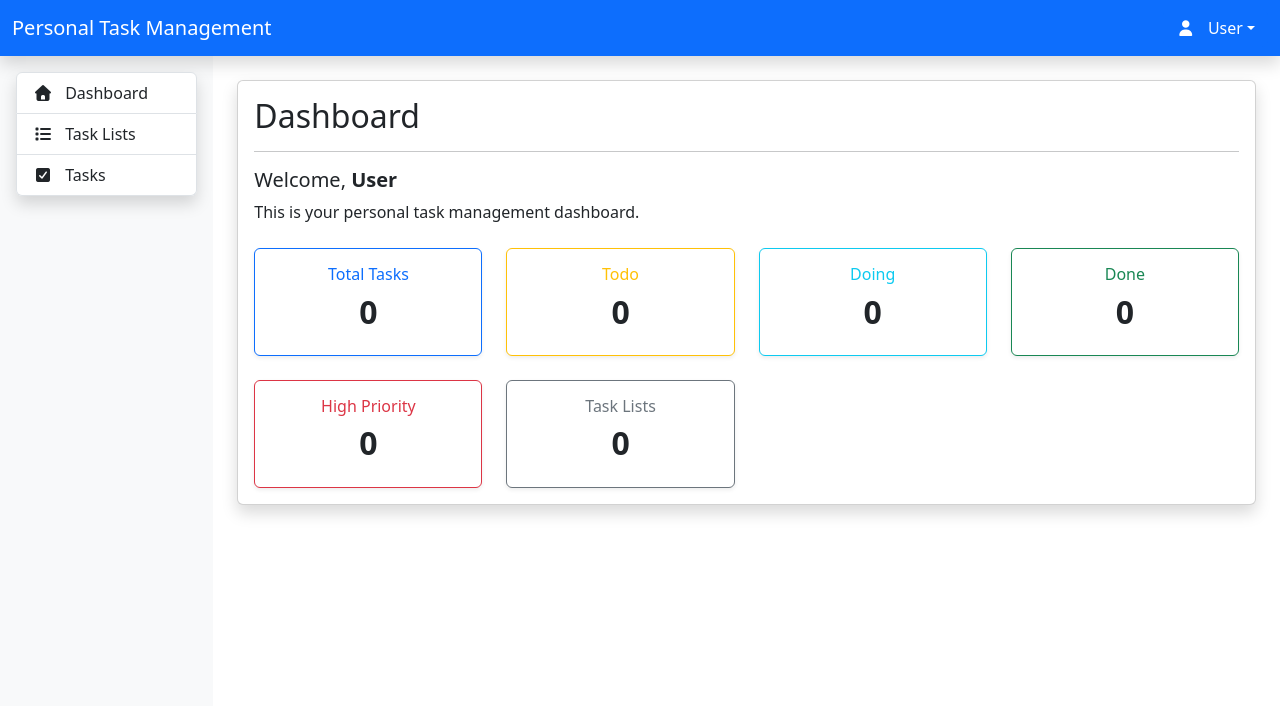
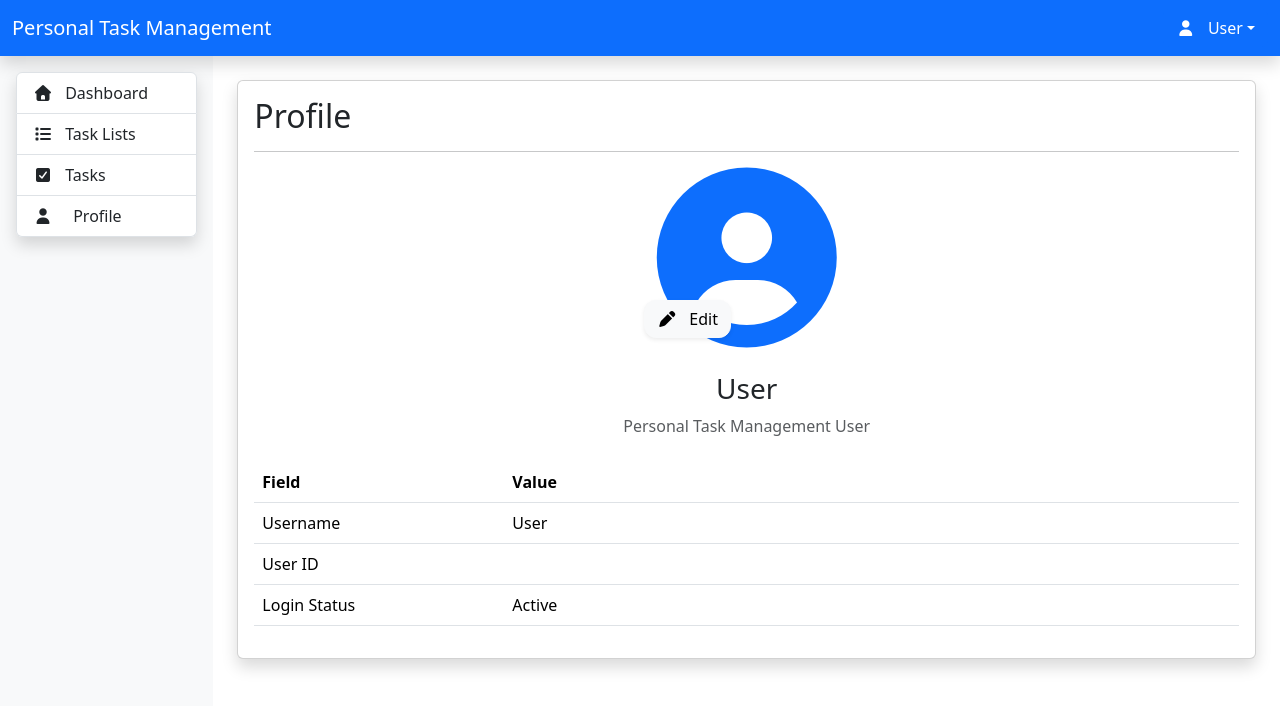
Before and after one commit to tuongb2306692/Project_TaskManagementWebsite-C-ng-ngh-d-ch-v-Web-, a Vue app in the folder frontend-spa/: page /profile in a window 1280 px wide. Before the commit this address led to /dashboard. Shown: the top 706 px of the page. Built offline with nearby package versions, Linux system fonts and the light colour scheme; no server answers; sample sign-in values are in the browser's storage.

Commit message:
Implement polling for realtime updates

```diff
--- a/frontend-spa/src/components/AppSidebar.vue
+++ b/frontend-spa/src/components/AppSidebar.vue
@@ -29,5 +29,16 @@ import { RouterLink } from "vue-router";
       Tasks
     </RouterLink>
 
+    <li class="list-group-item">
+  <RouterLink
+    to="/profile"
+    class="text-decoration-none text-dark d-block"
+  >
+    <i class="fas fa-user me-3"></i>
+
+    Profile
+  </RouterLink>
+</li>
+
   </div>
 </template>
--- a/frontend-spa/src/router/index.js
+++ b/frontend-spa/src/router/index.js
@@ -53,6 +53,11 @@ const routes = [
         name: "tasks",
         component: () => import("@/views/TasksView.vue"),
       },
+      {
+        path: "profile",
+        name: "profile",
+        component: () => import("@/views/ProfileView.vue"),
+      },
     ],
   },
 
--- /dev/null
+++ b/frontend-spa/src/views/ProfileView.vue
@@ -0,0 +1,172 @@
+<script setup>
+import { ref, onMounted } from "vue";
+import { useUserStore } from "@/stores/user.store";
+
+const userStore = useUserStore();
+const avatar = ref("");
+const avatarInput = ref(null);
+
+
+onMounted(() => {
+  const savedAvatar = localStorage.getItem("avatar");
+
+  if (savedAvatar) {
+    avatar.value = savedAvatar;
+  }
+});
+
+const uploadAvatar = (event) => {
+  const file = event.target.files[0];
+
+  if (!file) return;
+
+  const reader = new FileReader();
+
+  reader.onload = () => {
+    avatar.value = reader.result;
+
+    localStorage.setItem(
+      "avatar",
+      reader.result
+    );
+  };
+
+  reader.readAsDataURL(file);
+};
+
+const openFilePicker = () => {
+  avatarInput.value.click();
+};
+
+</script>
+
+<template>
+  <div class="card shadow">
+
+    <div class="card-body">
+
+      <h2>Profile</h2>
+
+      <hr>
+
+      <div class="text-center mb-4">
+
+        <div class="mb-4">
+
+  <div class="position-relative d-inline-block">
+
+    <img
+      v-if="avatar"
+      :src="avatar"
+      class="rounded-circle shadow border"
+      width="180"
+      height="180"
+      style="object-fit: cover;"
+    />
+
+    <i
+      v-else
+      class="fas fa-user-circle text-primary"
+      style="font-size: 180px;"
+    ></i>
+
+    <button
+      class="btn btn-light shadow-sm position-absolute"
+      style="
+        bottom: 10px;
+        left: 10px;
+        border-radius: 12px;
+      "
+      @click="openFilePicker"
+    >
+      <i class="fas fa-pen me-2"></i>
+
+      Edit
+    </button>
+
+    <input
+      ref="avatarInput"
+      type="file"
+      accept="image/*"
+      class="d-none"
+      @change="uploadAvatar"
+    />
+
+  </div>
+
+</div>
+
+        <h3 class="mt-3">
+          {{ userStore.username }}
+        </h3>
+
+        <p class="text-muted">
+          Personal Task Management User
+        </p>
+
+      </div>
+
+      <table class="table">
+
+  <thead>
+
+    <tr>
+
+      <th width="250">
+        Field
+      </th>
+
+      <th>
+        Value
+      </th>
+
+    </tr>
+
+  </thead>
+
+  <tbody>
+
+    <tr>
+
+      <td>
+        Username
+      </td>
+
+      <td>
+        {{ userStore.username }}
+      </td>
+
+    </tr>
+
+    <tr>
+
+      <td>
+        User ID
+      </td>
+
+      <td>
+        {{ userStore.user?.user_id }}
+      </td>
+
+    </tr>
+
+    <tr>
+
+      <td>
+        Login Status
+      </td>
+
+      <td>
+        Active
+      </td>
+
+    </tr>
+
+  </tbody>
+
+</table>
+
+    </div>
+
+  </div>
+</template>
--- a/frontend-spa/src/views/TasksView.vue
+++ b/frontend-spa/src/views/TasksView.vue
@@ -1,12 +1,18 @@
 <script setup>
-import { ref, onMounted } from "vue";
+import {
+  ref,
+  onMounted,
+  onUnmounted,
+} from "vue";
+
 import * as bootstrap from "bootstrap";
 
 import ListService from "@/services/list.service";
-
 import { useTaskStore } from "@/stores/task.store";
 
 const taskStore = useTaskStore();
+
+let polling = null;
 
 const taskLists = ref([]);
 
@@ -76,12 +82,15 @@ const createTask = async () => {
 
   try {
     await taskStore.createTask(newTask.value);
+
     createTaskModal.hide();
+
     document.body.classList.remove("modal-open");
 
-document
-  .querySelectorAll(".modal-backdrop")
-  .forEach((el) => el.remove());
+    document
+      .querySelectorAll(".modal-backdrop")
+      .forEach((el) => el.remove());
+
     newTask.value = {
       tl_id: "",
       task_title: "",
@@ -113,12 +122,9 @@ const openEditModal = (task) => {
       : "",
   };
 
-  const modal = new bootstrap.Modal(
-    document.getElementById("editTaskModal")
-  );
+  editTaskModal.show();
+};
 
-  modal.show();
-};
 const updateTask = async () => {
   if (!editTask.value.task_title.trim()) {
     alert("Please enter task title.");
@@ -133,14 +139,24 @@ const updateTask = async () => {
       {
         tl_id: editTask.value.tl_id,
         task_title: editTask.value.task_title,
-        task_description: editTask.value.task_description,
-        task_priority: editTask.value.task_priority,
-        task_status: editTask.value.task_status,
-        task_due_date: editTask.value.task_due_date,
+        task_description:
+          editTask.value.task_description,
+        task_priority:
+          editTask.value.task_priority,
+        task_status:
+          editTask.value.task_status,
+        task_due_date:
+          editTask.value.task_due_date,
       }
     );
 
     editTaskModal.hide();
+
+    document.body.classList.remove("modal-open");
+
+    document
+      .querySelectorAll(".modal-backdrop")
+      .forEach((el) => el.remove());
   } catch (error) {
     alert(
       error.response?.data?.message ||
@@ -171,9 +187,9 @@ const deleteTask = async (id) => {
 };
 
 onMounted(async () => {
+  await taskStore.loadTasks();
+
   await loadTaskLists();
-
-  await taskStore.loadTasks();
 
   createTaskModal = new bootstrap.Modal(
     document.getElementById("createTaskModal")
@@ -182,11 +198,21 @@ onMounted(async () => {
   editTaskModal = new bootstrap.Modal(
     document.getElementById("editTaskModal")
   );
+
+  polling = setInterval(async () => {
+    if (!document.hidden) {
+      await taskStore.loadTasks();
+    }
+  }, 5000);
 });
 
+onUnmounted(() => {
+  if (polling) {
+    clearInterval(polling);
+  }
+});
+</script>
 
-
-</script>
 <template>
   <div class="card shadow">
 
```
